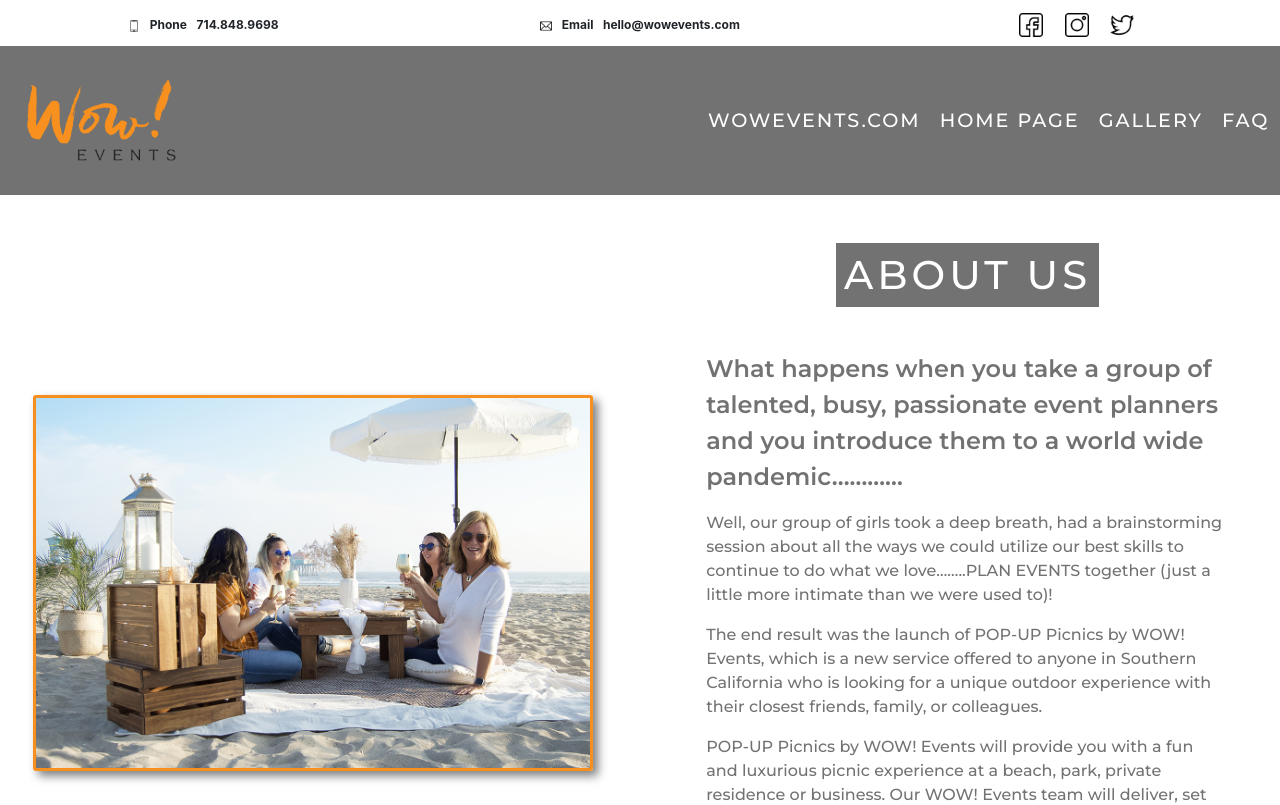
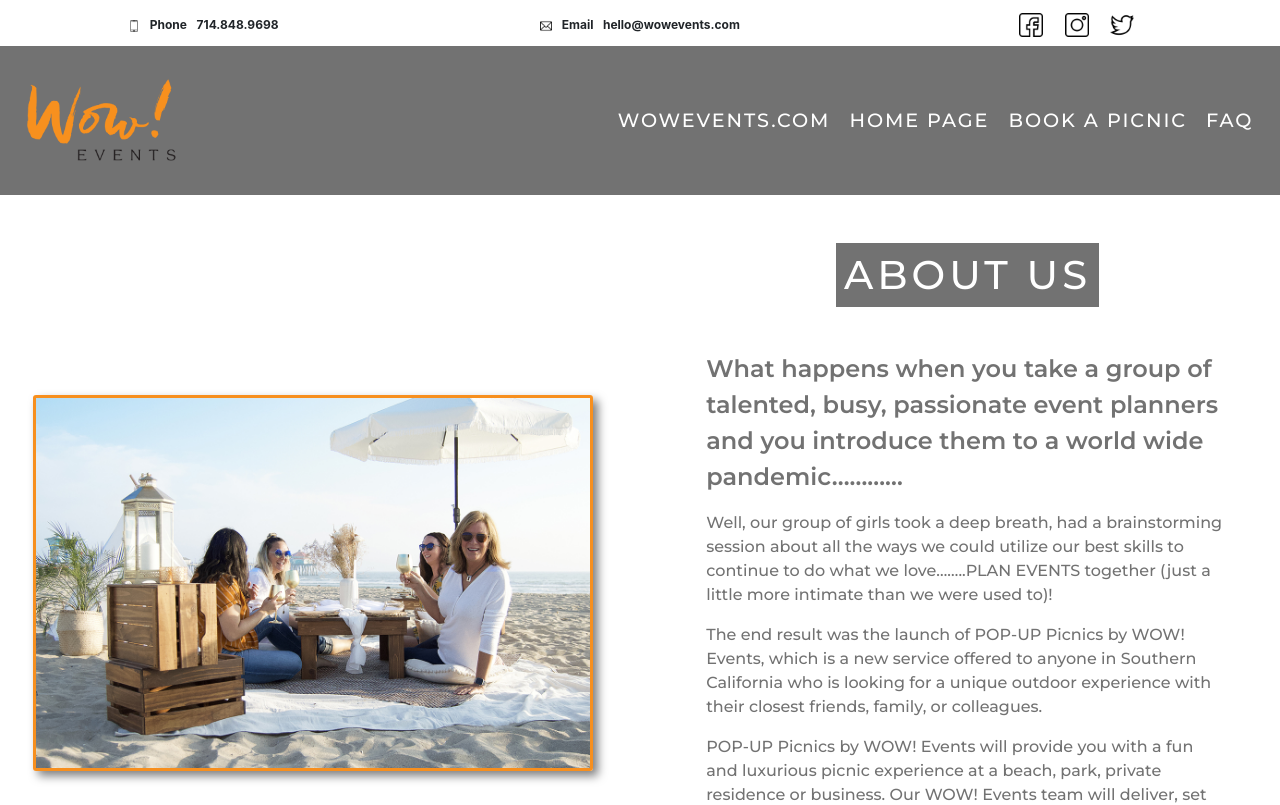
Before and after one commit to thomasjfcaldwell/popuppicnicsbywow, a React (Create React App) app: page / in a window 1280 px wide. Shown: the top 805 px of the page. Built offline with nearby package versions, Linux system fonts and the light colour scheme.

Commit message:
home page nav

```diff
--- a/src/Components/Home.js
+++ b/src/Components/Home.js
@@ -93,15 +93,15 @@ class Home extends Component {
 							}}
 						/>
 
+						<Navbar className='navbar-nav ml-auto' expand='lg'>
 							<Navbar.Toggle aria-controls='responsive-navbar-nav' />
 							<Navbar.Collapse id='responsive-navbar-nav'>
 								<Nav
-								className='ml-auto'
+									// className='mr-auto'
 									style={{
 										fontFamily: 'Montserrat',
 										fontWeight: '500',
 										letterSpacing: '0.1em',
-									marginLeft: '1.9em',
 									}}>
 									<Nav.Link
 										onClick={this.handleClick.bind(this)}
@@ -120,12 +120,12 @@ class Home extends Component {
 										HOME PAGE
 									</Nav.Link>
 									<Nav.Link
-									href='/gallery'
+										href='/packages'
 										style={{
 											color: 'white',
 											padding: '0.5em',
 										}}>
-									GALLERY
+										BOOK A PICNIC
 									</Nav.Link>
 									<Nav.Link
 										href='/faq'
@@ -137,6 +137,7 @@ class Home extends Component {
 									</Nav.Link>
 								</Nav>
 							</Navbar.Collapse>
+						</Navbar>
 					</Nav>
 				</Row>
 				<Ourstory />
--- a/src/styles/home.css
+++ b/src/styles/home.css
@@ -11,7 +11,7 @@
 	align-content: center;
 	background-image: url('../Images/headimage.jpg');
 }
-.backgroundfont{
+.backgroundfont {
 	background: #727272;
 	font-family: 'Montserrat';
 	color: white;
@@ -33,15 +33,20 @@
 	letter-spacing: '0.1em';
 	font-size: 1.2em;
 	text-shadow: 2px 2px black;
-  transition: transform .2s;
+	transition: transform 0.2s;
 }
 .mr-auto:hover {
-  transform: scale(1.2); /* (150% zoom - Note: if the zoom is too large, it will go outside of the viewport) */
+	transform: scale(
+		1.2
+	); /* (150% zoom - Note: if the zoom is too large, it will go outside of the viewport) */
 }
 
 @media only screen and (max-width: 600px) {
 	.bgimage h1 {
 		font-size: 4em;
+	}
+	.navbar-brand {
+		width: 50%;
 	}
 }
 .navbarone {
@@ -67,7 +72,7 @@
 
 /* Current/active navbar link */
 .active {
-  background-color: #4CAF50;
+	background-color: #4caf50;
 }
 
 /* Add responsiveness - will automatically display the navbar vertically instead of horizontally on screens less than 500 pixels */
```
Also changed, not shown: 1 other file (tests, documents, lock files or other folders). Lines whose indentation alone changed are shown as unchanged.
